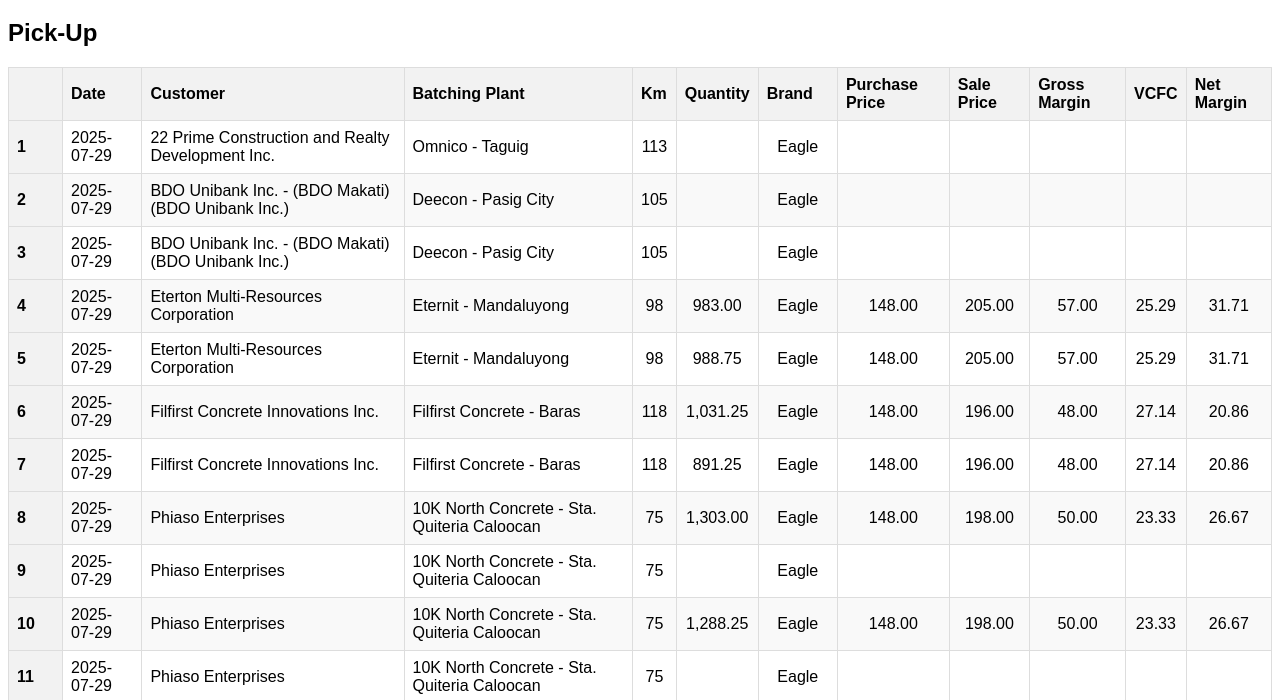
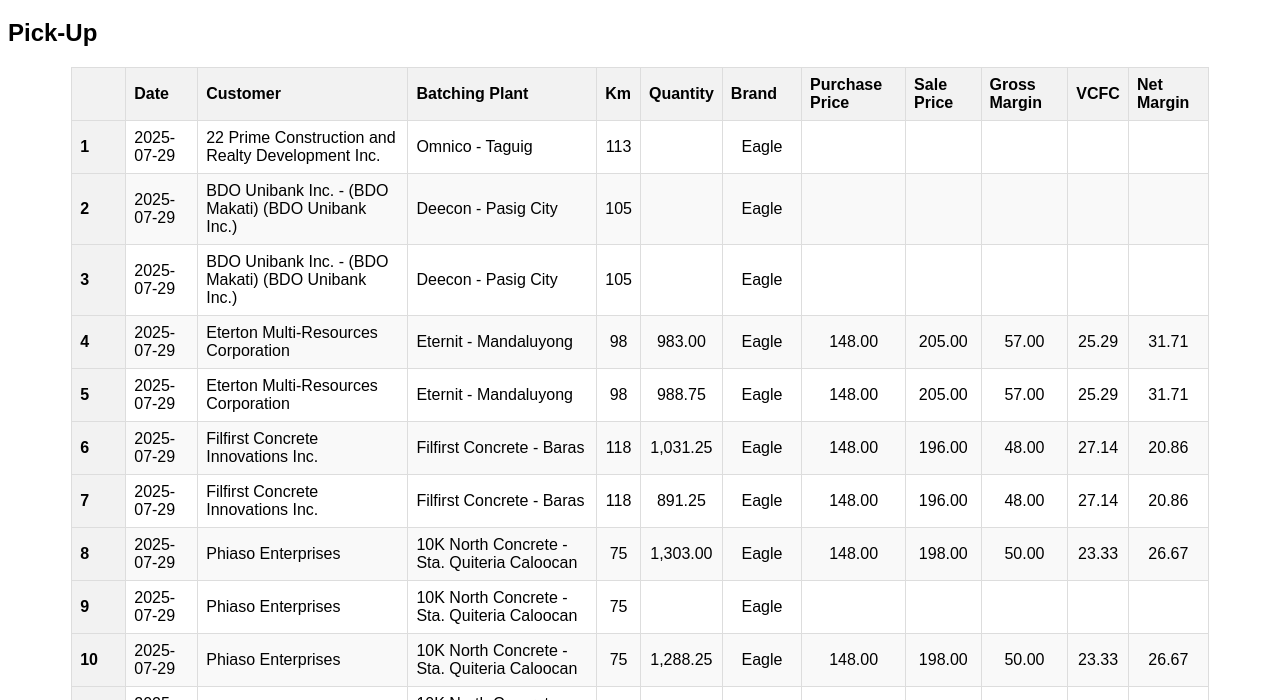
Before and after one commit to Hanna024/sales-summary, a plain HTML site: page index.html in a window 1280 px wide. Shown: the part 61-761 px from the top of the page. Drawn offline with Linux system fonts and the light colour scheme.

Commit message:
Add sales summary

```diff
--- a/index.html
+++ b/index.html
@@ -9,8 +9,8 @@
         }
         table {
             border-collapse: collapse;
-            width: 100%;
-            margin-bottom: 20px;
+            width: 90%;
+            margin: 0 auto 20px auto;
         }
         th, td {
             border: 1px solid #dddddd;
```
